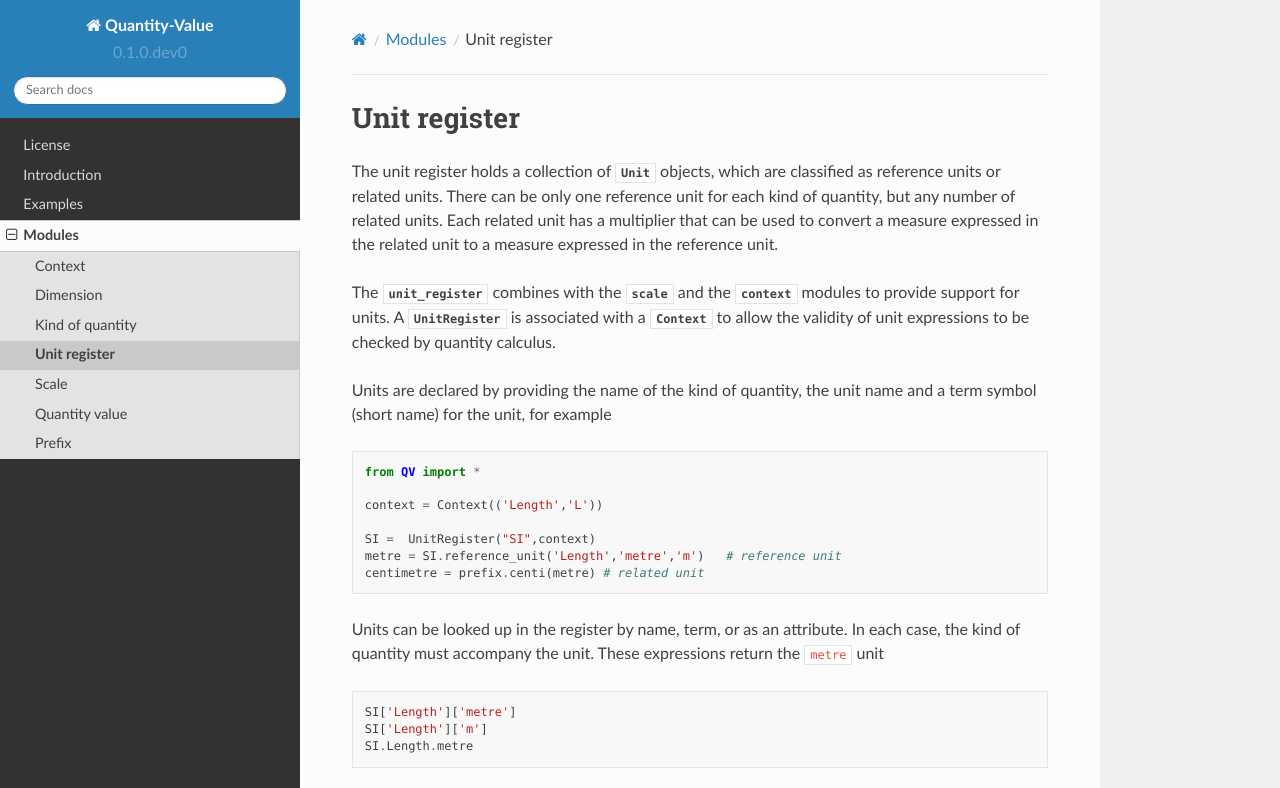
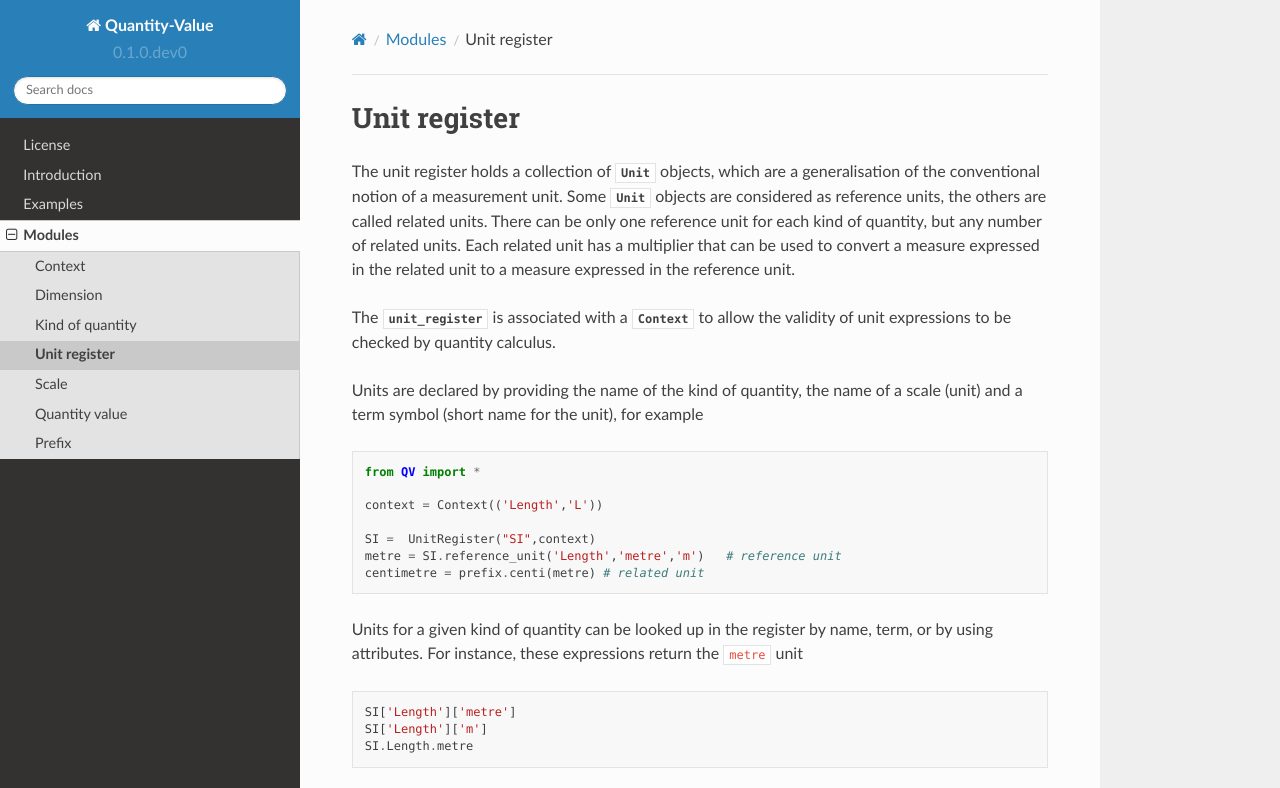
Before and after one commit to MSLNZ/Quantity-Value, a Sphinx documentation site: the page built from docs/unit_register.rst, in a window 1280 px wide and 1026 px high, cut to the strip 0-788 px from the top of the window. Built offline with Sphinx 7.4.7 and the Read the Docs theme 2.0.0, drawn with Linux system fonts in a browser that asks for light colours.

Commit message:
Documentation updated to reflect changes to unit_register.py

```diff
--- a/docs/context.rst
+++ b/docs/context.rst
@@ -7,7 +7,7 @@ Context
 .. contents::
    :local:
 
-The :mod:`.context` module provides support for quantity calculus when combined with the modules :mod:`.dimension` and :mod:`.kind_of_quantity`.
+The :mod:`.context` module provides support for quantity calculus, in combination with the modules :mod:`.dimension` and :mod:`.kind_of_quantity`.
 
 Kinds of quantity are considered independent entities that become associated with unique dimensions in a context.
 
--- a/docs/examples.rst
+++ b/docs/examples.rst
@@ -7,7 +7,7 @@ Examples
 Simple kinematics
 =================
 
-When using the package, the first task is to select a set of base dimensions. This basis is immutable after definition.
+When using the package, the first task is to select a set of base dimensions.
 
 For instance, the basis :math:`LT` (distance and duration) may be used for a straight-line kinematics problems. Other kinds of quantity are then declared in terms of this basis, for example the dimensions of speed are :math:`LT^{-1}`.
 
@@ -164,7 +164,7 @@ Which produces
 Ratios
 ======
 
-Often ratios of quantities of the same kind arise in physical calculations. These are often described as `dimensionless` quantities, but they are not plain numbers and the quantities involved should not be ignored.
+Ratios of the same kind of quantities arise frequently in calculations. These ratios are often described as `dimensionless` quantities, but they are not plain numbers and the quantities involved should not be ignored.
 
 Dimensionless ratios can retain quantity information if defined using the function ``qratio``.
 
--- a/docs/introduction.rst
+++ b/docs/introduction.rst
@@ -6,7 +6,7 @@ Introduction
 
 This package supports the representation of physical quantities as a measured value paired with a unit, for example 10.5 kg. It is possible to declare quantities like ``m = qvalue(10.5,kg)`` and then use ``m`` in mathematical expressions. The rules governing calculations with quantities are handled by the software.
 
-The package intends to become a tool to ensure quantity correctness in calculations that manipulate physical quantities, but it is still in the early stages of development.
+We intend the package to become a tool to ensure quantity correctness in calculations that manipulate physical quantities, but it is still in the early stages of development.
 
 Background
 ==========
--- a/docs/scale.rst
+++ b/docs/scale.rst
@@ -4,9 +4,11 @@
 Scale
 *****
 
-The :mod:`.scale` module contains classes :class:`.Scale` and :class:`.Unit` which implement unit behaviour.
+The :mod:`.scale` module contains the classes :class:`.Scale` and :class:`.Unit`, which implement unit behaviour.
 
-At present, scales for the same kind of quantity must be proportional to one another (conversion from one scale to another requires only a multiplicative scale factor). However, this may change in future. We will probably implement support for 'interval' scales (for which a scale factor and an offset are needed to convert from one scale to another).
+The :class:`.Scale` class represents the conventional notion of a measurement scale (commonly called a unit). The :class:`.Unit` class extends this notion by associating a particular kind of quantity with a scale.
+
+At present, all scales associated with the same kind of quantity are proportional to one another (conversion from one scale to another requires only a multiplicative scale factor). However, this may change in future. We will probably implement support for 'interval' scales (for which a scale factor and an offset are needed to convert from one scale to another).
 
 The :class:`.UnitRegister` class handles the creation of :class:`.Scale` and :class:`.Unit` instances.
 
--- a/docs/unit_register.rst
+++ b/docs/unit_register.rst
@@ -4,11 +4,11 @@
 Unit register
 *************
 
-The unit register holds a collection of :class:`.Unit` objects, which are classified as reference units or related units. There can be only one reference unit for each kind of quantity, but any number of related units. Each related unit has a multiplier that can be used to convert a measure expressed in the related unit to a measure expressed in the reference unit.
+The unit register holds a collection of :class:`.Unit` objects, which are a generalisation of the conventional notion of a measurement unit. Some :class:`.Unit` objects are considered as reference units, the others are called related units. There can be only one reference unit for each kind of quantity, but any number of related units. Each related unit has a multiplier that can be used to convert a measure expressed in the related unit to a measure expressed in the reference unit.
 
-The :mod:`.unit_register` combines with the :mod:`.scale` and the :mod:`.context` modules to provide support for units. A :class:`.UnitRegister` is associated with a :class:`.Context` to allow the validity of unit expressions to be checked by quantity calculus.
+The :mod:`.unit_register` is associated with a :class:`.Context` to allow the validity of unit expressions to be checked by quantity calculus.
 
-Units are declared by providing the name of the kind of quantity, the unit name and a term symbol (short name) for the unit, for example
+Units are declared by providing the name of the kind of quantity, the name of a scale (unit) and a term symbol (short name for the unit), for example
 
 .. code-block:: python
 
@@ -20,7 +20,7 @@ Units are declared by providing the name of the kind of quantity, the unit name
     metre = SI.reference_unit('Length','metre','m')   # reference unit
     centimetre = prefix.centi(metre) # related unit
 
-Units can be looked up in the register by name, term, or as an attribute. In each case, the kind of quantity must accompany the unit. These expressions return the ``metre`` unit
+Units for a given kind of quantity can be looked up in the register by name, term, or by using attributes. For instance, these expressions return the ``metre`` unit
 
 .. code-block:: python
 
```
